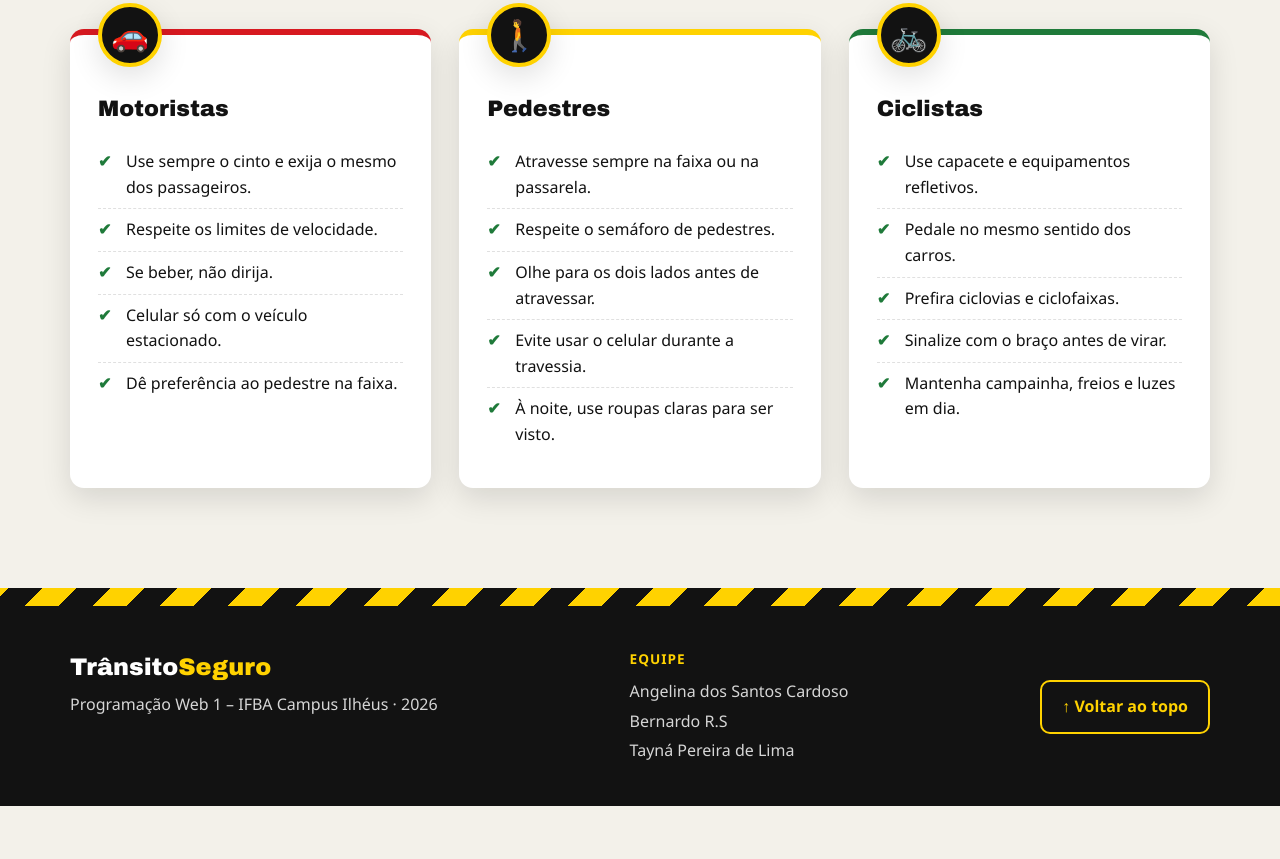
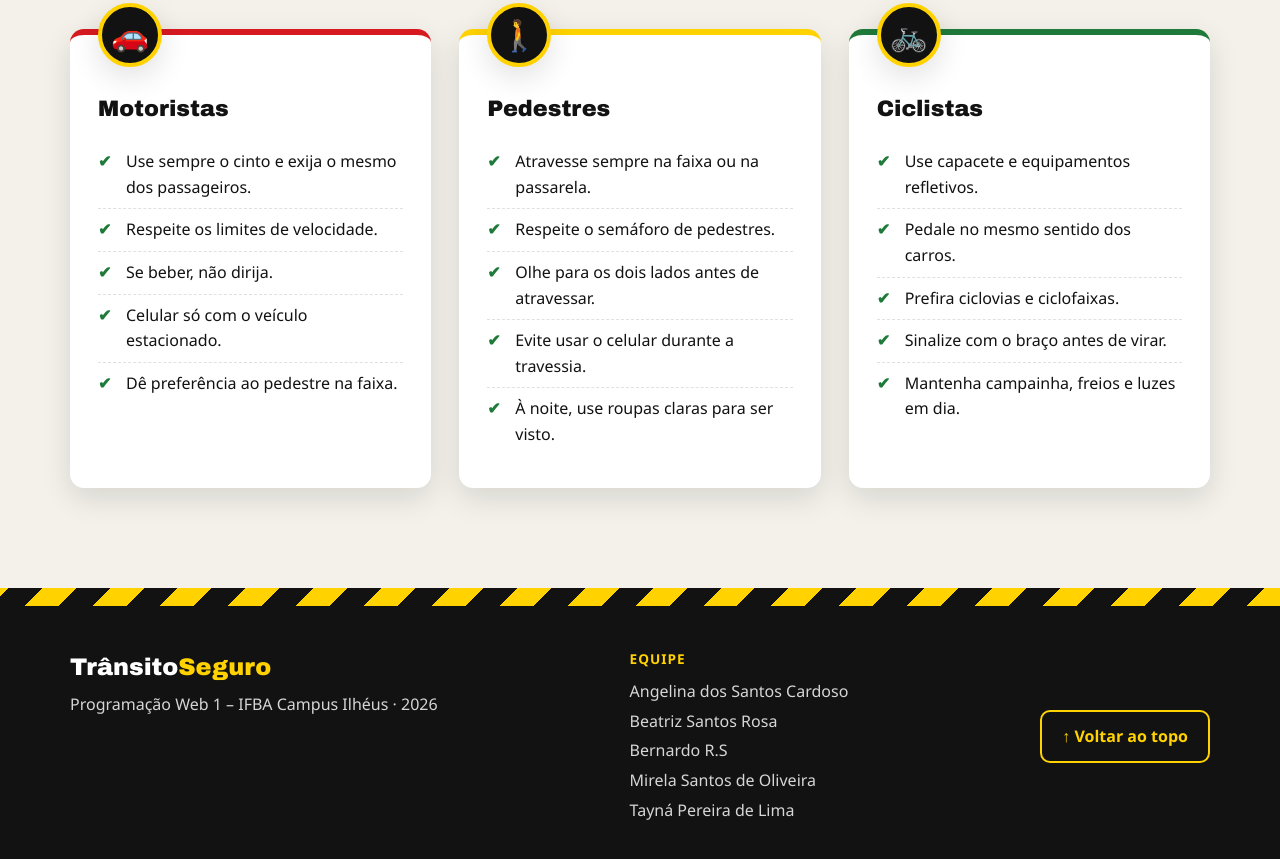
Before and after one commit to Bernardo0007/TransitoSeguro, a plain HTML site: page index.html in a window 1280 px wide. Shown: the part 5480-6339 px from the top of the page. Before the commit the page ends 6286 px from the top, so only its background shows below. Drawn offline with Linux system fonts and the light colour scheme.

Commit message:
Update index.html

```diff
--- a/index.html
+++ b/index.html
@@ -365,7 +365,9 @@
         <p class="rodape-subtitulo">Equipe</p>
         <ul class="equipe" data-testid="footer-team">
           <li>Angelina dos Santos Cardoso</li>
+          <li>Beatriz Santos Rosa</li>
           <li>Bernardo R.S</li>
+          <li>Mirela Santos de Oliveira</li>
           <li>Tayná Pereira de Lima</li>
         </ul>
       </div>
```
